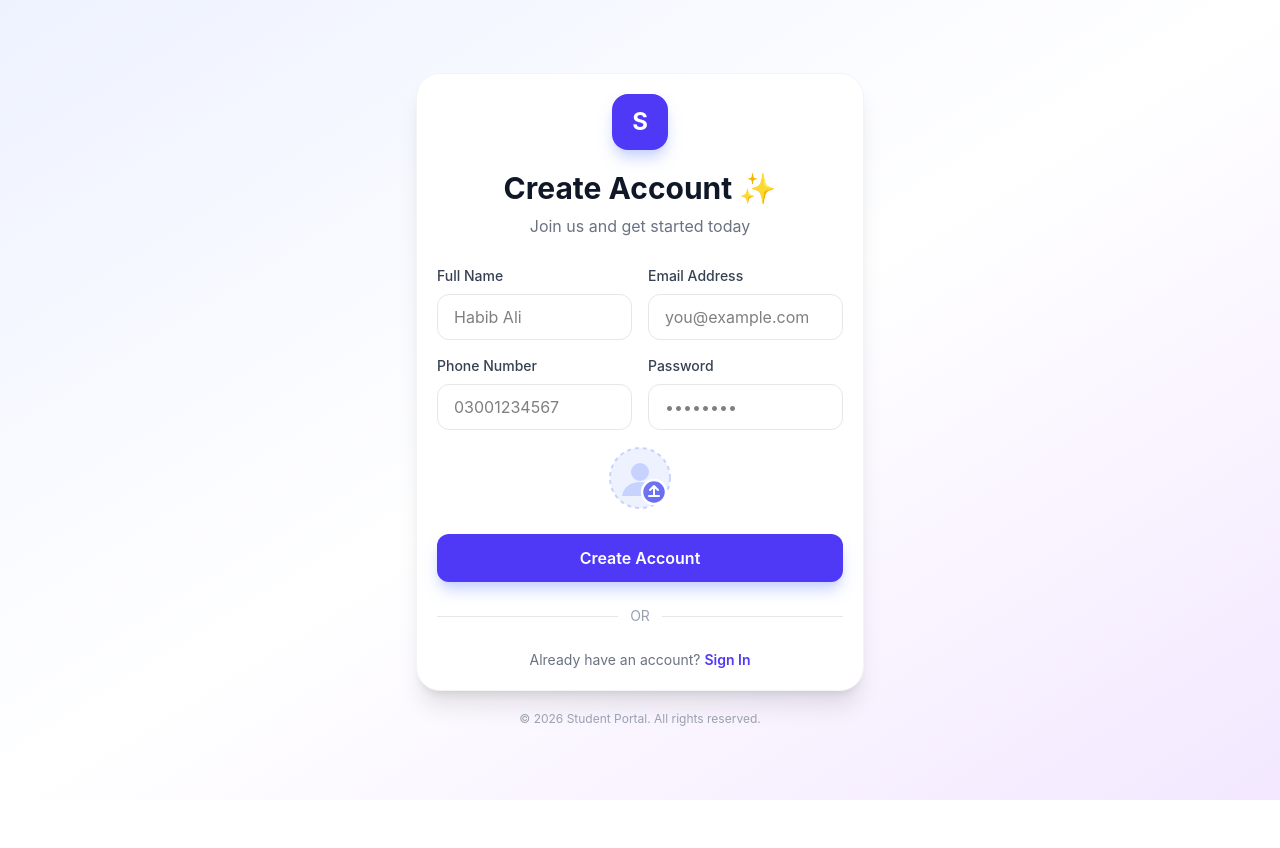
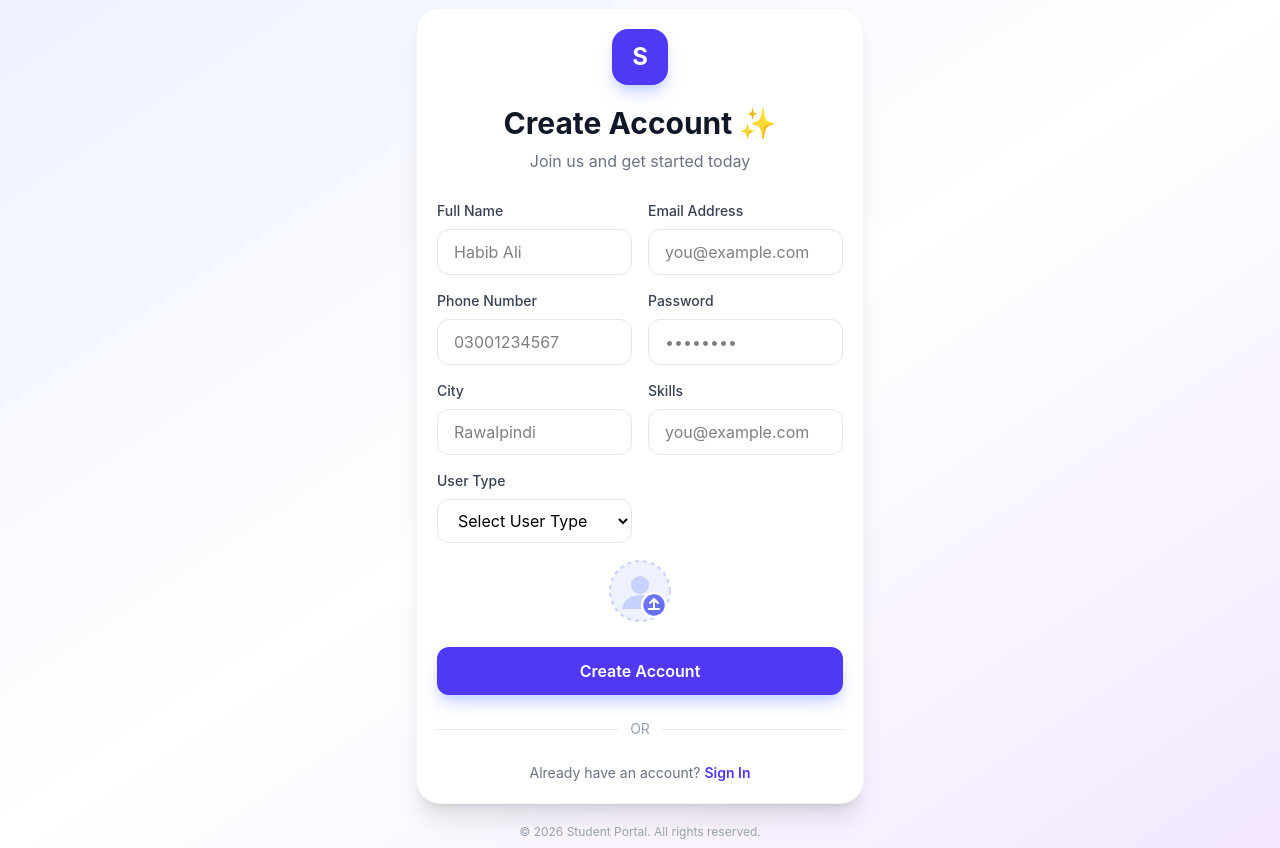
Before and after one commit to coder-ali-ba/hackathon_frontend, a React (Vite) app: page / in a window 1280 px wide. Before the commit the page ends 800 px from the top, so only its background shows below. Built offline with nearby package versions, Linux system fonts and the light colour scheme.

Commit message:
first change

```diff
--- a/src/pages/Register.jsx
+++ b/src/pages/Register.jsx
@@ -1,7 +1,6 @@
 import { useState } from "react";
 import { Link, useNavigate } from "react-router-dom";
 import axios from "axios";
-
 
 function Register() {
   const navigate = useNavigate();
@@ -12,6 +11,9 @@ function Register() {
     number: "",
     password: "",
     imageUrl: "",
+    city: "",
+    skills: "",
+    userType: ""
   });
 
   const [loading, setLoading] = useState(false);
@@ -79,6 +81,9 @@ function Register() {
         number: "",
         password: "",
         imageUrl: "",
+        city: "",
+        skills: "",
+        userType: ""
       });
 
       setTimeout(() => {
@@ -196,6 +201,56 @@ function Register() {
                   required
                   className="w-full px-4 py-2.5 rounded-xl border border-gray-200 outline-none focus:border-indigo-500 focus:ring-4 focus:ring-indigo-100 transition"
                 />
+              </div>
+
+              <div>
+                <label className="block text-sm font-medium text-gray-700 mb-2">
+                  City
+                </label>
+
+                <input
+                  type="text"
+                  name="city"
+                  value={formData.city}
+                  onChange={handleChange}
+                  placeholder="Rawalpindi"
+                  required
+                  className="w-full px-4 py-2.5 rounded-xl border border-gray-200 outline-none focus:border-indigo-500 focus:ring-4 focus:ring-indigo-100 transition"
+                />
+              </div>
+
+              <div>
+                <label className="block text-sm font-medium text-gray-700 mb-2">
+                  Skills
+                </label>
+
+                <input
+                  type="text"
+                  name="skills"
+                  value={formData.skills}
+                  onChange={handleChange}
+                  placeholder="you@example.com"
+                  required
+                  className="w-full px-4 py-2.5 rounded-xl border border-gray-200 outline-none focus:border-indigo-500 focus:ring-4 focus:ring-indigo-100 transition"
+                />
+              </div>
+
+              <div>
+                <label className="block text-sm font-medium text-gray-700 mb-2">
+                  User Type
+                </label>
+
+                <select
+                  name="userType"
+                  value={formData.userType}
+                  onChange={handleChange}
+                  required
+                  className="w-full px-4 py-2.5 rounded-xl border border-gray-200 outline-none focus:border-indigo-500 focus:ring-4 focus:ring-indigo-100 transition"
+                >
+                  <option value="">Select User Type</option>
+                  <option value="user">User</option>
+                  <option value="projectManager">Project Manager</option>
+                </select>
               </div>
 
               {/* Image */}
```
